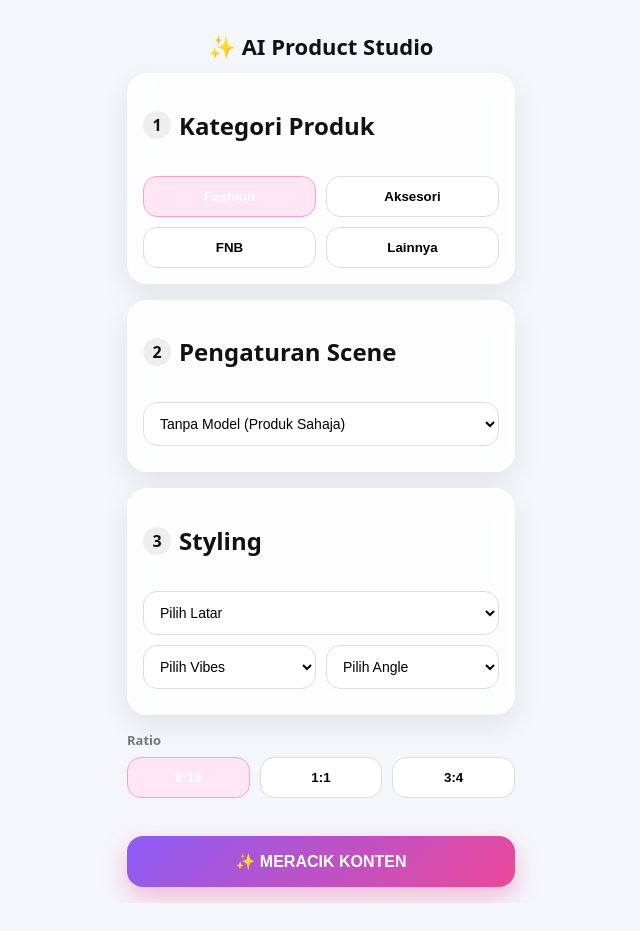
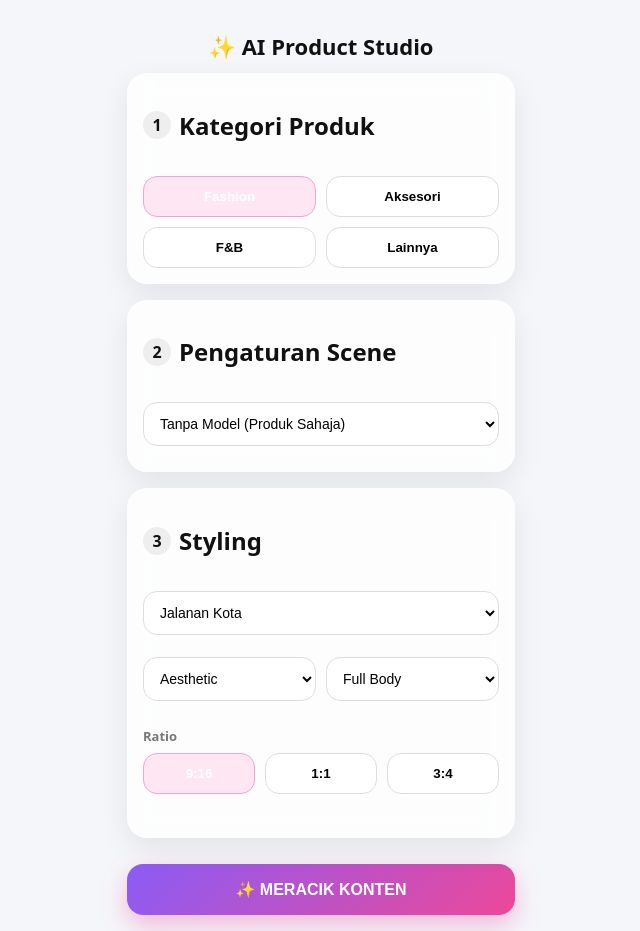
Before and after one commit to mohdshmrinmin-beep/ai-magic-affiliate-v2, a Next.js app: page / in a window 1280 px wide. Shown: the whole page, without its empty margins (319-959 px from the left). Before the commit the page ends 903 px from the top, so only its background shows below. Built offline with nearby package versions, Linux system fonts and the light colour scheme.

Commit message:
Update index.js

```diff
--- a/pages/index.js
+++ b/pages/index.js
@@ -1,49 +1,102 @@
-import { useState } from "react";
+import { useState, useEffect } from "react";
 
 export default function Home() {
+  // ===============================
+  // STATE UTAMA
+  // ===============================
   const [kategori, setKategori] = useState("Fashion");
   const [model, setModel] = useState("Tanpa Model (Produk Sahaja)");
-  const [latar, setLatar] = useState("");
-  const [vibes, setVibes] = useState("");
-  const [angle, setAngle] = useState("");
+  const [latar, setLatar] = useState("Jalanan Kota");
+  const [vibes, setVibes] = useState("Aesthetic");
+  const [angle, setAngle] = useState("Full Body");
   const [ratio, setRatio] = useState("9:16");
 
   const [loading, setLoading] = useState(false);
-  const [hasilPrompt, setHasilPrompt] = useState("");
+  const [loadingText, setLoadingText] = useState("");
+  const [promptList, setPromptList] = useState([]);
+  const [activePrompt, setActivePrompt] = useState("");
 
-  // ================= GENERATE =================
+  // ===============================
+  // UX MAHAL – AI SEDANG BERFIKIR
+  // ===============================
+  const loadingSteps = [
+    "AI sedang menganalisis produk…",
+    "Menentukan gaya visual terbaik…",
+    "Meracik sudut kamera & komposisi…",
+    "Menjana prompt profesional…",
+  ];
+
+  useEffect(() => {
+    if (!loading) return;
+
+    let index = 0;
+    setLoadingText(loadingSteps[0]);
+
+    const interval = setInterval(() => {
+      index = (index + 1) % loadingSteps.length;
+      setLoadingText(loadingSteps[index]);
+    }, 800);
+
+    return () => clearInterval(interval);
+  }, [loading]);
+
+  // ===============================
+  // GENERATE PROMPT (OPENROUTER)
+  // ===============================
   const handleGenerate = async () => {
     setLoading(true);
-    setHasilPrompt("");
+    setPromptList([]);
+    setActivePrompt("");
+
+    const promptAI = `
+Berdasarkan maklumat berikut:
+
+Kategori produk: ${kategori}
+Jenis model: ${model}
+Latar lokasi: ${latar}
+Gaya visual: ${vibes}
+Sudut kamera: ${angle}
+Nisbah gambar: ${ratio}
+
+Tugasan:
+Hasilkan 5 PROMPT GAMBAR profesional untuk AI image generator.
+
+Syarat:
+- Bahasa English
+- Setiap prompt berbeza angle / komposisi
+- Gaya iklan premium & realistik
+- Sesuai untuk konten jualan & video pendek
+- Jangan beri penjelasan
+- Format bernombor 1 hingga 5
+`.trim();
 
     try {
-      const res = await fetch("/api/generate-prompt", {
+      const res = await fetch("/api/generate-image", {
         method: "POST",
         headers: { "Content-Type": "application/json" },
-        body: JSON.stringify({
-          kategori,
-          model,
-          latar,
-          vibes,
-          angle,
-          ratio,
-        }),
+        body: JSON.stringify({ prompt: promptAI }),
       });
 
       const data = await res.json();
 
-      if (!res.ok) {
-        throw new Error(data.error || "Ralat AI");
+      const list =
+        data?.result
+          ?.split("\n")
+          .filter((l) => l.trim().match(/^\d\./))
+          .map((l) => l.replace(/^\d\.\s*/, "")) || [];
+
+      setPromptList(list);
+      setActivePrompt(list[0] || "");
+    } catch (err) {
+      alert("❌ Ralat semasa menjana prompt AI");
     }
 
-      setHasilPrompt(data.prompt);
-    } catch (err) {
-      alert("❌ AI gagal menjana prompt");
-    } finally {
     setLoading(false);
-    }
   };
 
+  // ===============================
+  // UI
+  // ===============================
   return (
     <>
       <div className="app">
@@ -57,13 +110,13 @@ export default function Home() {
           </div>
 
           <div className="grid-2">
-            {["Fashion", "Aksesori", "FNB", "Lainnya"].map((k) => (
+            {["Fashion", "Aksesori", "F&B", "Lainnya"].map((item) => (
               <button
-                key={k}
-                className={`chip ${kategori === k ? "active" : ""}`}
-                onClick={() => setKategori(k)}
+                key={item}
+                className={`chip ${kategori === item ? "active" : ""}`}
+                onClick={() => setKategori(item)}
               >
-                {k}
+                {item}
               </button>
             ))}
           </div>
@@ -85,8 +138,6 @@ export default function Home() {
             <option>Wanita Berhijab</option>
             <option>Wanita Non-Hijab</option>
             <option>Pria</option>
-            <option>Anak Perempuan</option>
-            <option>Anak Laki-laki</option>
           </select>
         </section>
 
@@ -97,38 +148,44 @@ export default function Home() {
             <h2>Styling</h2>
           </div>
 
-          <select className="select" onChange={(e) => setLatar(e.target.value)}>
-            <option value="">Pilih Latar</option>
-            <option>Studio Foto Minimalis</option>
+          <select
+            className="select"
+            value={latar}
+            onChange={(e) => setLatar(e.target.value)}
+          >
             <option>Jalanan Kota</option>
+            <option>Studio Minimalis</option>
             <option>Kafe Outdoor</option>
-            <option>Pantai</option>
             <option>Kantor</option>
           </select>
 
-          <div className="grid-2">
-            <select className="select" onChange={(e) => setVibes(e.target.value)}>
-              <option value="">Pilih Vibes</option>
+          <div className="grid-2" style={{ marginTop: 12 }}>
+            <select
+              className="select"
+              value={vibes}
+              onChange={(e) => setVibes(e.target.value)}
+            >
               <option>Aesthetic</option>
               <option>Minimalis</option>
-              <option>Dreamy Pastel</option>
+              <option>Vintage</option>
               <option>Modern Mewah</option>
-              <option>Natural</option>
             </select>
 
-            <select className="select" onChange={(e) => setAngle(e.target.value)}>
-              <option value="">Pilih Angle</option>
+            <select
+              className="select"
+              value={angle}
+              onChange={(e) => setAngle(e.target.value)}
+            >
               <option>Close Up</option>
               <option>Medium Shot</option>
               <option>Full Body</option>
               <option>High Angle</option>
-              <option>Low Angle</option>
             </select>
           </div>
-        </section>
 
-        {/* RATIO */}
-        <p className="label">Ratio</p>
+          <p className="label" style={{ marginTop: 16 }}>
+            Ratio
+          </p>
           <div className="grid-3">
             {["9:16", "1:1", "3:4"].map((r) => (
               <button
@@ -140,26 +197,63 @@ export default function Home() {
               </button>
             ))}
           </div>
+        </section>
 
-        <button className="magic-btn" onClick={handleGenerate}>
+        {/* BUTANG UTAMA */}
+        <button
+          className="magic-btn"
+          onClick={handleGenerate}
+          disabled={loading}
+        >
           ✨ MERACIK KONTEN
         </button>
 
-        {/* HASIL */}
-        {hasilPrompt && (
-          <div className="result-box">
-            <h3>📄 Prompt AI</h3>
-            <pre>{hasilPrompt}</pre>
+        {/* HASIL PROMPT */}
+        {promptList.length > 0 && (
+          <section className="card">
+            <h3>📄 Pilih Prompt AI</h3>
+
+            {promptList.map((text, i) => (
+              <div
+                key={i}
+                style={{
+                  padding: 12,
+                  borderRadius: 12,
+                  marginBottom: 10,
+                  border:
+                    activePrompt === text
+                      ? "2px solid #8b5cf6"
+                      : "1px solid #e5e7eb",
+                  background:
+                    activePrompt === text ? "#f5f3ff" : "#fff",
+                }}
+                onClick={() => setActivePrompt(text)}
+              >
+                <strong>Prompt {i + 1}</strong>
+                <p style={{ fontSize: 14, marginTop: 6 }}>{text}</p>
+
+                <button
+                  className="chip"
+                  style={{ marginTop: 8 }}
+                  onClick={(e) => {
+                    e.stopPropagation();
+                    navigator.clipboard.writeText(text);
+                  }}
+                >
+                  📋 Salin Prompt
+                </button>
               </div>
+            ))}
+          </section>
         )}
       </div>
 
-      {/* LOADING UX */}
+      {/* LOADING OVERLAY */}
       {loading && (
         <div className="loading-overlay">
           <div className="loading-box">
             <div className="magic-spinner"></div>
-            <p>AI sedang berfikir…</p>
+            <p className="loading-text">{loadingText}</p>
           </div>
         </div>
       )}
```
Lines whose indentation alone changed are shown as unchanged.
